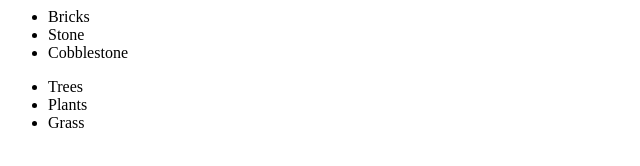
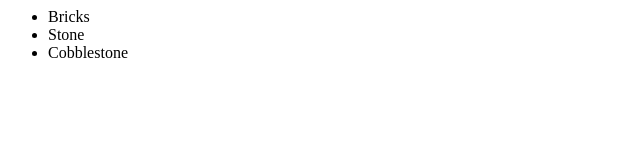
Before and after one commit to DaffyPlayCode/newGitTest, a plain HTML site: page index.html in a window 1280 px wide. Shown: the whole page, without its empty margins (0-640 px from the left). Drawn offline with Linux system fonts and the light colour scheme.

Commit message:
delleted some things

```diff
--- a/index.html
+++ b/index.html
@@ -7,10 +7,5 @@
             <li>Stone</li>
             <li>Cobblestone</li>
         </ul>
-        <ul>
-            <li>Trees</li>
-            <li>Plants</li>
-            <li>Grass</li>
-        </ul>
     </body>
 </html>
```
